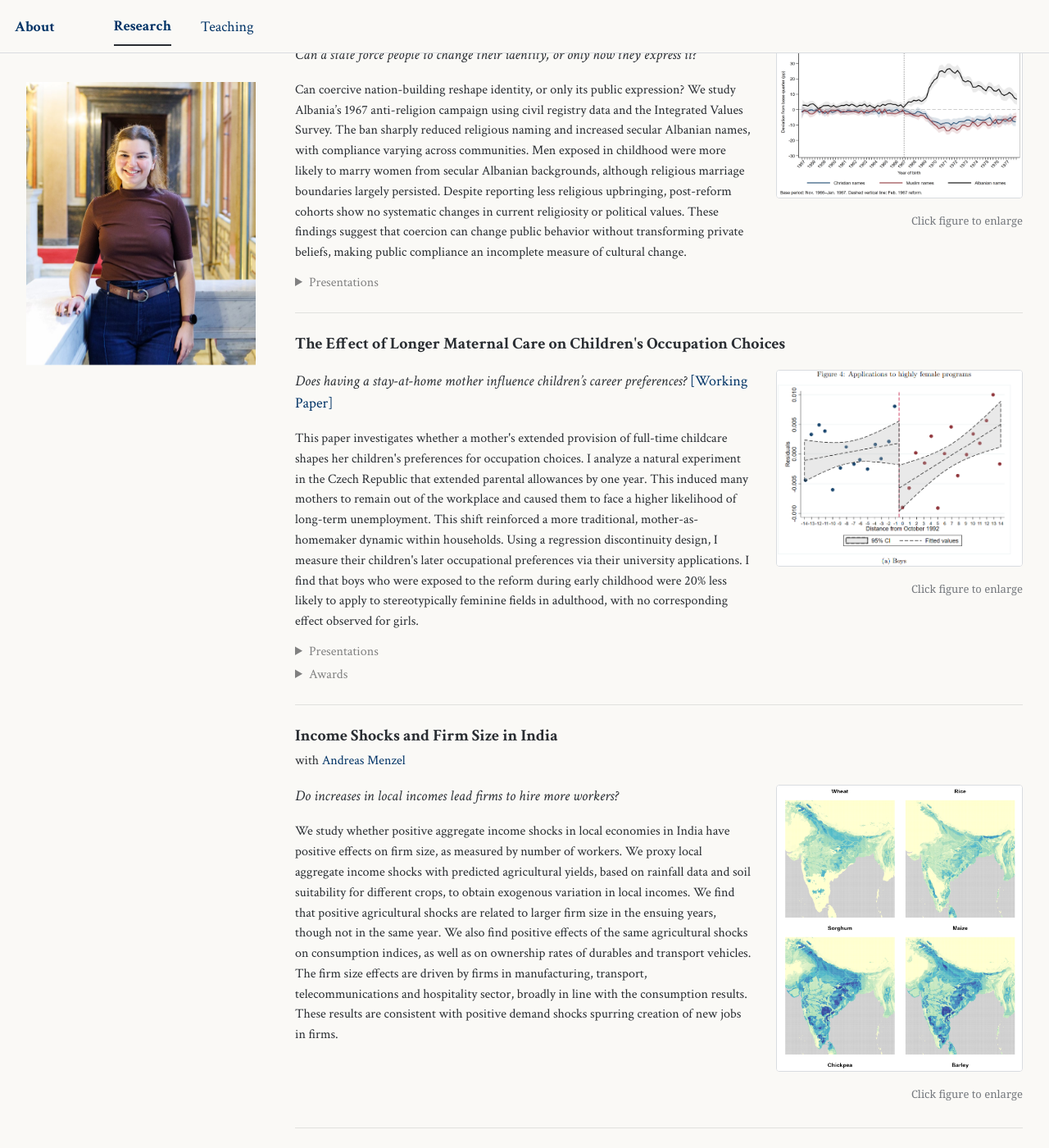
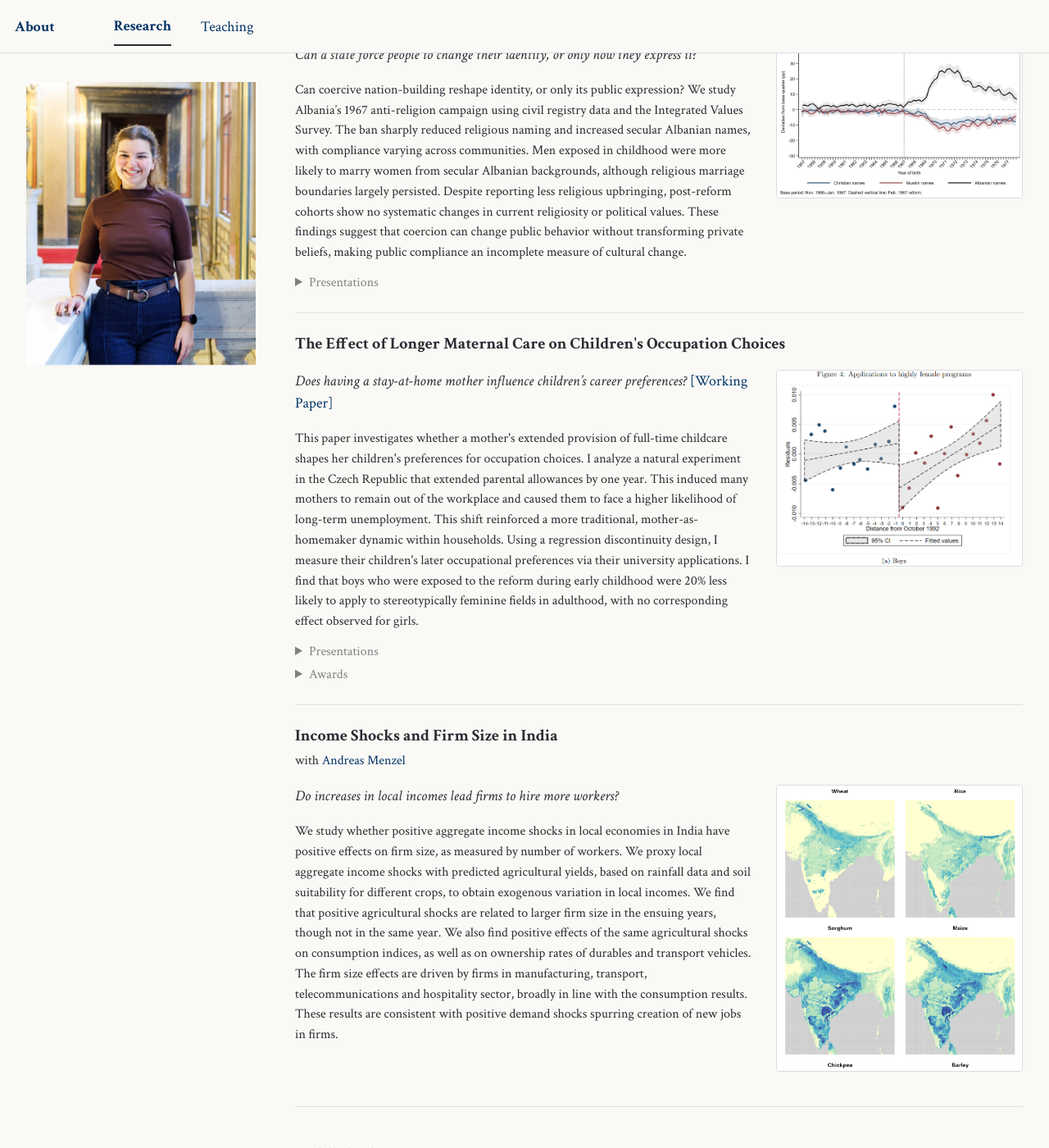
Before and after one commit to sofianasinani/sofianasinani.github.io, a Jekyll site: the page built from _pages/publications.md, in a window 1280 px wide and 1400 px high, scrolled down 264 px. Shown: the whole window at 82% size. Built offline with Jekyll 4.4.1, drawn with Linux system fonts in a browser that asks for light colours; a script bundle is joined from its source files by our own code; library files that are not in the unit come from our copies; some of the changed text lies outside the part shown.

Commit message:
Refactor publications layout and styles

```diff
--- a/_pages/publications.md
+++ b/_pages/publications.md
@@ -57,7 +57,7 @@ author_profile: true
 </details>
 
 </div>
-<figure class="paper-figure"><a href="{{ "/images/papers/deviation_estimator.png" | relative_url }}" target="_blank" rel="noopener" aria-label="Enlarge figure: Faith, Interrupted: Can States Change Identity?"><img src="{{ "/images/papers/deviation_estimator.png" | relative_url }}" alt="Figure for Faith, Interrupted: Can States Change Identity?" loading="lazy" width="640" height="420"></a><figcaption>Click figure to enlarge</figcaption></figure>
+<figure class="paper-figure"><a href="{{ "/images/papers/deviation_estimator.png" | relative_url }}" target="_blank" rel="noopener" aria-label="Enlarge figure: Faith, Interrupted: Can States Change Identity?"><img src="{{ "/images/papers/deviation_estimator.png" | relative_url }}" alt="Figure for Faith, Interrupted: Can States Change Identity?" loading="lazy" width="640" height="420"></a></figure>
 </div>
 </article>
 
@@ -90,7 +90,7 @@ author_profile: true
 </details>
 
 </div>
-<figure class="paper-figure"><a href="{{ "/images/papers/maternal_care.png" | relative_url }}" target="_blank" rel="noopener" aria-label="Enlarge figure: The Effect of Longer Maternal Care on Children's Occupation Choices"><img src="{{ "/images/papers/maternal_care.png" | relative_url }}" alt="Figure for The Effect of Longer Maternal Care on Children's Occupation Choices" loading="lazy" width="640" height="420"></a><figcaption>Click figure to enlarge</figcaption></figure>
+<figure class="paper-figure"><a href="{{ "/images/papers/maternal_care.png" | relative_url }}" target="_blank" rel="noopener" aria-label="Enlarge figure: The Effect of Longer Maternal Care on Children's Occupation Choices"><img src="{{ "/images/papers/maternal_care.png" | relative_url }}" alt="Figure for The Effect of Longer Maternal Care on Children's Occupation Choices" loading="lazy" width="640" height="420"></a></figure>
 </div>
 </article>
 
@@ -114,7 +114,7 @@ author_profile: true
 </div>
 
 </div>
-<figure class="paper-figure"><a href="{{ "/images/papers/india_ec.png" | relative_url }}" target="_blank" rel="noopener" aria-label="Enlarge figure: Income Shocks and Firm Size in India"><img src="{{ "/images/papers/india_ec.png" | relative_url }}" alt="Figure for Income Shocks and Firm Size in India" loading="lazy" width="640" height="420"></a><figcaption>Click figure to enlarge</figcaption></figure>
+<figure class="paper-figure"><a href="{{ "/images/papers/india_ec.png" | relative_url }}" target="_blank" rel="noopener" aria-label="Enlarge figure: Income Shocks and Firm Size in India"><img src="{{ "/images/papers/india_ec.png" | relative_url }}" alt="Figure for Income Shocks and Firm Size in India" loading="lazy" width="640" height="420"></a></figure>
 </div>
 </article>
 
@@ -142,6 +142,6 @@ author_profile: true
 </div>
 
 </div>
-<figure class="paper-figure"><a href="{{ "/images/papers/gender_gap.png" | relative_url }}" target="_blank" rel="noopener" aria-label="Enlarge figure: Gender Gap in Reported Childcare Preferences among Parents"><img src="{{ "/images/papers/gender_gap.png" | relative_url }}" alt="Figure for Gender Gap in Reported Childcare Preferences among Parents" loading="lazy" width="640" height="420"></a><figcaption>Click figure to enlarge</figcaption></figure>
+<figure class="paper-figure"><a href="{{ "/images/papers/gender_gap.png" | relative_url }}" target="_blank" rel="noopener" aria-label="Enlarge figure: Gender Gap in Reported Childcare Preferences among Parents"><img src="{{ "/images/papers/gender_gap.png" | relative_url }}" alt="Figure for Gender Gap in Reported Childcare Preferences among Parents" loading="lazy" width="640" height="420"></a></figure>
 </div>
 </article>
```
